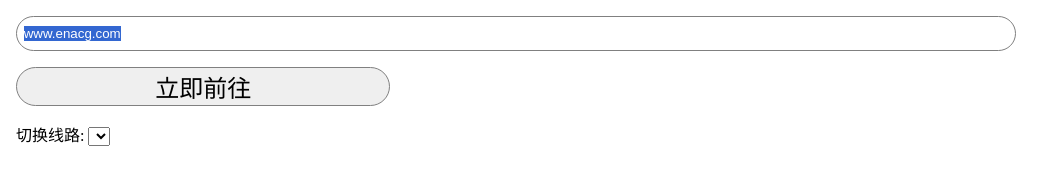
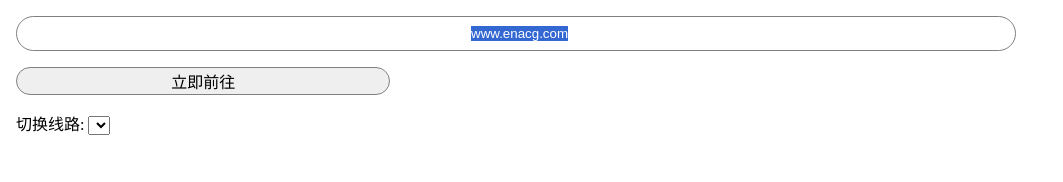
Before and after one commit to ENACG/proxy, a plain HTML site: page assets/index_v3.html in a window 1280 px wide. Shown: the whole page, without its empty margins (0-1063 px from the left). Drawn offline with Linux system fonts and the light colour scheme.

Commit message:
Update index_v3.html

```diff
--- a/assets/index_v3.html
+++ b/assets/index_v3.html
@@ -20,13 +20,17 @@
       border-radius: 50px;
       border: 1px solid gray;
       outline: none;
+      text-align:center;
+      vertical-align:middel;
     }
     #btnGo {
       width: 30%;
-      font-size: 1.5em;
+      font-size: 1em;
       border-radius: 50px;
       border: 1px solid gray;
       outline: none;
+      text-align:center;
+      vertical-align:middel;
     }
     #list a {
       margin: 1em;
```
